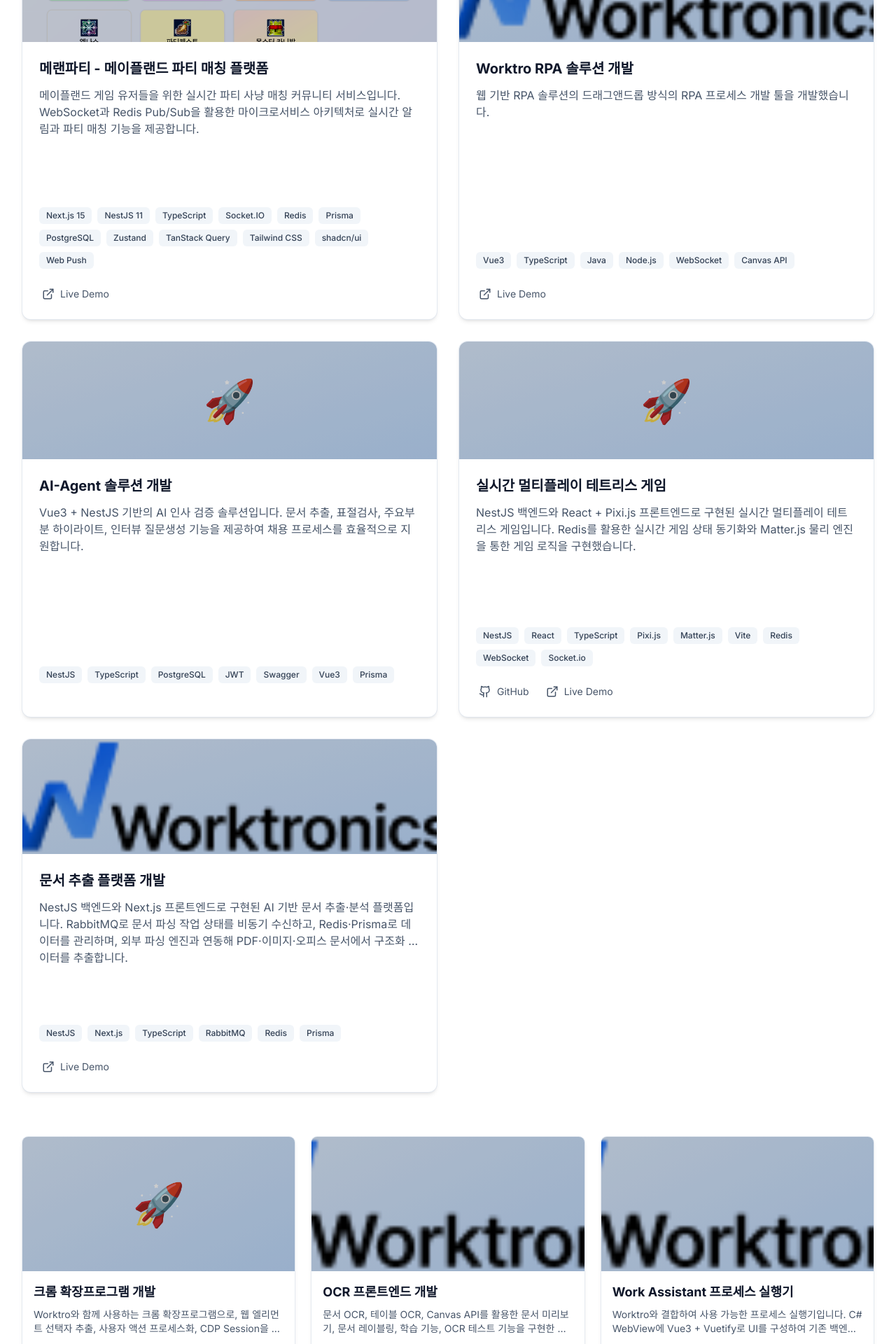
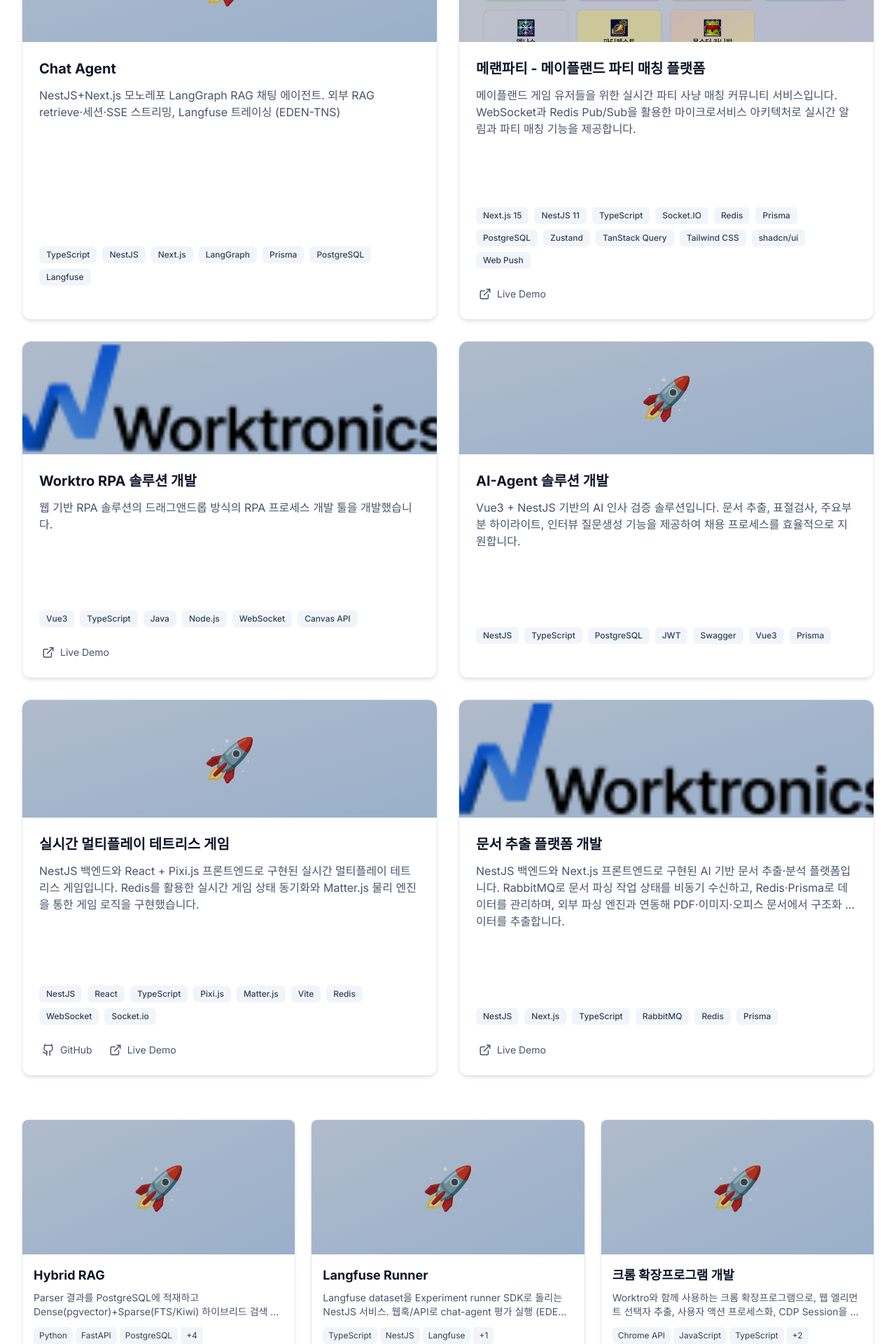
Before and after one commit to santarosalia/is, a React (Vite) app: page / in a window 1280 px wide. Shown: the part 2360-4280 px from the top of the page at 70% size. Built offline with nearby package versions, Linux system fonts and the light colour scheme.

Commit message:
feat(projects): EDEN-TNS Hybrid RAG·Chat Agent·Langfuse Runner 카드 추가
Co-authored-by: santarosalia <santarosalia@users.noreply.github.com>

```diff
--- a/src/data/projects.ts
+++ b/src/data/projects.ts
@@ -84,6 +84,103 @@ export const PROJECTS: Project[] = [
       "레거시 도메인·API 점진적 마이그레이션",
       "모노레포 프론트·백엔드 공유 타입 및 빌드 파이프라인",
       "LangChain purpose invoke와 기존 업무 흐름 통합",
+    ],
+  },
+  {
+    title: "Hybrid RAG",
+    description:
+      "Parser 결과를 PostgreSQL에 적재하고 Dense(pgvector)+Sparse(FTS/Kiwi) 하이브리드 검색 → rerank → 출처 기반 LLM 답변을 제공하는 RAG API (EDEN-TNS)",
+    image: [],
+    thumbnail: "",
+    technologies: [
+      "Python",
+      "FastAPI",
+      "PostgreSQL",
+      "pgvector",
+      "BGE-M3",
+      "TEI",
+      "Docker",
+    ],
+    github: "",
+    live: "",
+    featured: false,
+    detailedDescription:
+      "EDEN-TNS에서 문서 파싱 결과를 PostgreSQL에 적재하고, Dense(pgvector)와 Sparse(FTS/Kiwi) 하이브리드 검색으로 관련 청크를 조회한 뒤 rerank하여 최종 컨텍스트를 구성합니다. BGE-M3 임베딩과 TEI(Text Embeddings Inference) 서빙, FastAPI 기반 RAG API로 출처(citation)가 포함된 LLM 답변을 제공합니다.",
+    features: [
+      "문서 Parser 결과 PostgreSQL 적재",
+      "Dense(pgvector) + Sparse(FTS/Kiwi) 하이브리드 검색",
+      "검색 결과 rerank 및 컨텍스트 구성",
+      "출처(citation) 기반 LLM 답변 생성",
+      "BGE-M3 임베딩 및 TEI 서빙",
+      "FastAPI RAG API (EDEN-TNS)",
+    ],
+    challenges: [
+      "Dense·Sparse 검색 결과 융합 및 가중치 튜닝",
+      "pgvector 인덱스 및 FTS/Kiwi 한국어 검색 품질 최적화",
+      "rerank 파이프라인과 LLM 컨텍스트 길이 균형",
+      "출처 추적 및 citation 포맷 일관성 유지",
+      "TEI·PostgreSQL Docker 기반 운영 환경 구성",
+    ],
+  },
+  {
+    title: "Chat Agent",
+    description:
+      "NestJS+Next.js 모노레포 LangGraph RAG 채팅 에이전트. 외부 RAG retrieve·세션·SSE 스트리밍, Langfuse 트레이싱 (EDEN-TNS)",
+    image: [],
+    thumbnail: "",
+    technologies: [
+      "TypeScript",
+      "NestJS",
+      "Next.js",
+      "LangGraph",
+      "Prisma",
+      "PostgreSQL",
+      "Langfuse",
+    ],
+    github: "",
+    live: "",
+    featured: true,
+    detailedDescription:
+      "EDEN-TNS에서 NestJS와 Next.js로 구성된 pnpm 모노레포 LangGraph RAG 채팅 에이전트입니다. 외부 Hybrid RAG API를 retrieve 소스로 연동하고, Prisma·PostgreSQL로 세션을 관리하며 SSE 스트리밍으로 실시간 응답을 제공합니다. Langfuse로 대화·도구 호출 트레이스를 수집해 품질 모니터링과 평가 파이프라인과 연계합니다.",
+    features: [
+      "NestJS + Next.js pnpm 모노레포",
+      "LangGraph 기반 RAG 채팅 에이전트",
+      "외부 RAG API retrieve 연동",
+      "Prisma + PostgreSQL 세션 관리",
+      "SSE 스트리밍 응답",
+      "Langfuse 트레이싱 (EDEN-TNS)",
+    ],
+    challenges: [
+      "LangGraph 에이전트와 외부 RAG retrieve 연동",
+      "SSE 스트리밍과 세션 상태 일관성 유지",
+      "Langfuse 트레이스와 대화·도구 호출 상관관계 설계",
+      "모노레포 프론트·백엔드 공유 타입 및 빌드 파이프라인",
+    ],
+  },
+  {
+    title: "Langfuse Runner",
+    description:
+      "Langfuse dataset을 Experiment runner SDK로 돌리는 NestJS 서비스. 웹훅/API로 chat-agent 평가 실행 (EDEN-TNS)",
+    image: [],
+    thumbnail: "",
+    technologies: ["TypeScript", "NestJS", "Langfuse", "Docker"],
+    github: "",
+    live: "",
+    featured: false,
+    detailedDescription:
+      "EDEN-TNS에서 Langfuse dataset을 Experiment runner SDK로 실행하는 NestJS 평가 서비스입니다. 웹훅·REST API를 통해 Chat Agent 평가를 트리거하고, Langfuse에 실험 결과를 기록합니다. Docker로 배포해 CI·수동 평가 워크플로우에 통합합니다.",
+    features: [
+      "Langfuse dataset Experiment runner SDK 실행",
+      "웹훅·REST API로 평가 트리거",
+      "Chat Agent RAG 품질 평가 연동",
+      "Langfuse 실험 결과 기록",
+      "Docker 기반 배포 (EDEN-TNS)",
+    ],
+    challenges: [
+      "Langfuse Experiment runner SDK와 NestJS 서비스 통합",
+      "웹훅·API 기반 비동기 평가 실행 및 상태 관리",
+      "Chat Agent와 평가 파이프라인 end-to-end 연계",
+      "Docker 환경에서 Langfuse·runner 의존성 구성",
     ],
   },
   {
```
